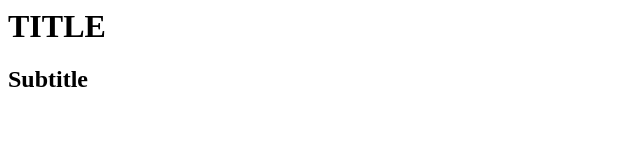
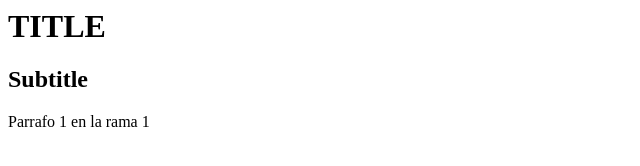
Before and after one commit to luis1leal/test, a plain HTML site: page index.html in a window 1280 px wide. Shown: the whole page, without its empty margins (0-640 px from the left). Drawn offline with Linux system fonts and the light colour scheme.

Commit message:
se agrego le parrafo 1 en la rama 1

```diff
--- a/index.html
+++ b/index.html
@@ -4,5 +4,6 @@
 	<h2>Subtitle</h2>
 </head>
 <body>
+	<p>Parrafo 1 en la rama 1</p>
 </body>
 </html>
```
